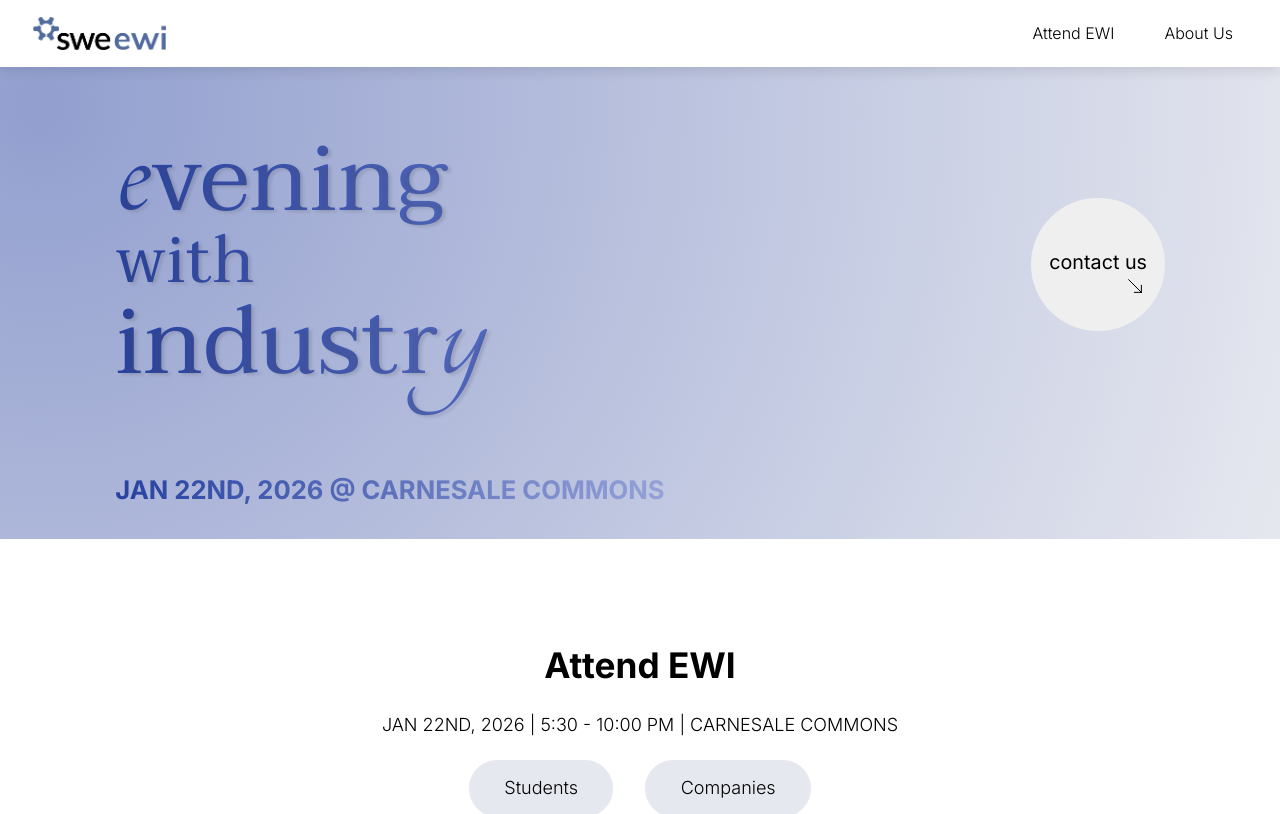
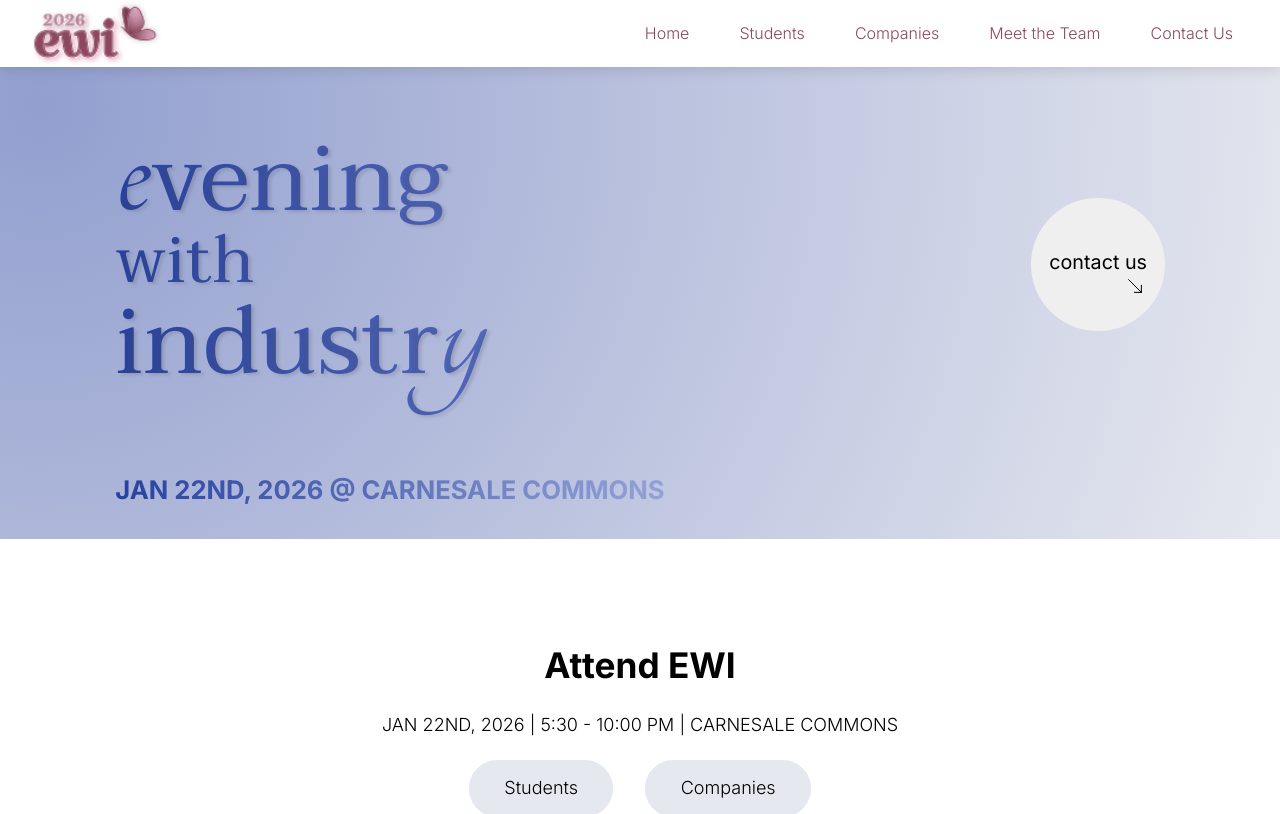
Before and after one commit to swe-ucla/ewi-website, a React (Create React App) app: page / in a window 1280 px wide. Shown: the top 814 px of the page. Built offline with nearby package versions, Linux system fonts and the light colour scheme; a web font is replaced by a local one.

Commit message:
changed the nav bar to fit 2026 design

```diff
--- a/src/components/navbar/navbar.css
+++ b/src/components/navbar/navbar.css
@@ -32,51 +32,15 @@
 
 .tab {
     display: inline-block;
-    color: black;
+    color: rgb(141, 72, 95);
     padding: 10px 15px;
     transition: background-color 0.3s ease;
+    text-decoration: none;
+    cursor: pointer;
 }
 
 .tab:hover {
-    background-color: rgba(255, 255, 255, 0.1);
-}
-
-/* Dropdown Container */
-.dropdown {
-    position: relative;
-    display: inline-block;
-}
-
-/* Dropdown Content (Hidden by default) */
-.dropdown-content {
-    display: none;
-    position: absolute;
-    background-color: #f9f9f9;
-    min-width: 160px;
-    box-shadow: 0px 8px 16px 0px rgba(0,0,0,0.2);
-    z-index: 1;
-}
-
-.dropdown-content a {
-    color: black;
-    padding: 12px 16px;
-    text-decoration: none;
-    display: block;
-}
-
-.dropdown-content a:hover {
-    background-color: #f1f1f1;
-}
-
-
-/* Show dropdown content on hover */
-.dropdown:hover .dropdown-content {
-    display: block;
-}
-
-/* Style to retain the hover color on main tab during dropdown hover */
-.dropdown:hover .tab {
-    background-color: rgba(255, 255, 255, 0.1);
+    background-color: rgba(0, 0, 0, 0.05);
 }
 
 /* Menu Icon */
@@ -126,45 +90,34 @@
 
     .tab {
         position: relative;
-    }
-
-    .hash-link {
-        background-color: #f9f9f9;
-        position: relative;
-        min-width: 145px;
-    }
-
-    .about {
-        margin-top: 80px;
-        width: 180px;
+        display: block;
+        width: 100%;
+        text-align: left;
+        padding: 12px 15px;
+        border-bottom: 1px solid rgba(0, 0, 0, 0.1);
     }
 
     .tabs {
         max-height: 0;
-        width: 160px;
+        width: 200px;
         flex-direction: column;
         overflow: hidden;
         background-color: #f9f9f9;
-        right: auto;
+        right: 10px;
+        position: fixed;
+        top: 67px;
+        box-shadow: 0px 8px 16px 0px rgba(0,0,0,0.2);
+        border-radius: 4px;
     }
 
     .hamb {
         display: block;
     }
 
-    /* Show dropdown content on hover */
-    .dropdown-content {
-        display: block;
-        padding-left: 15px;
-        box-shadow: none;
-        min-width: none;
-    }
-
     /* Toggle menu icon */
     .side-menu:checked ~ .tabs{
-        max-height: 100%;
+        max-height: 500px;
         overflow: visible;
-        margin-top: 113px;
     }
 
     .side-menu:checked ~ .hamb .hamb-line {
@@ -178,8 +131,4 @@
         transform: rotate(45deg);
         top:0;
     }
-
-    .dropdown {
-        display: block;
-    }
 }
--- a/src/components/navbar/navbar.jsx
+++ b/src/components/navbar/navbar.jsx
@@ -1,6 +1,6 @@
 import React from 'react';
 import './navbar.css';
-import LOGO from '../../assets/swe-ewi-new.png'
+import LOGO from '../../assets/ewi_logo_2026.png'
 import {Link} from "react-router-dom";
 import {HashLink} from "react-router-hash-link";
 
@@ -17,14 +17,11 @@ const Navbar = () => {
 
             {/* full size navbar */}
             <div className="tabs">
-                <div className="dropdown">
-                    <a className="tab">Attend EWI</a>
-                    <div className="dropdown-content">
-                        <HashLink className="hash-link" to="/student/#top">Students</HashLink>
-                        <HashLink className="hash-link" to="/company/#top">Companies</HashLink>
-                    </div>
-                </div>
-                <HashLink className="hash-link" to="/#about"><a className="tab about" href="#about">About Us</a></HashLink>
+                <HashLink className="tab" to="/#top">Home</HashLink>
+                <HashLink className="tab" to="/student/#top">Students</HashLink>
+                <HashLink className="tab" to="/company/#top">Companies</HashLink>
+                <HashLink className="tab" to="/#committee">Meet the Team</HashLink>
+                <HashLink className="tab" to="/#contact">Contact Us</HashLink>
             </div>
         </div>
     );
```
Also changed, not shown: src/assets/ewi_logo_2026.png (added).
